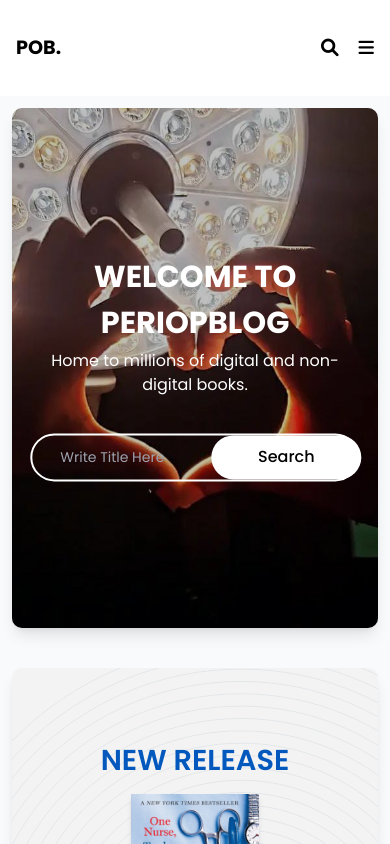
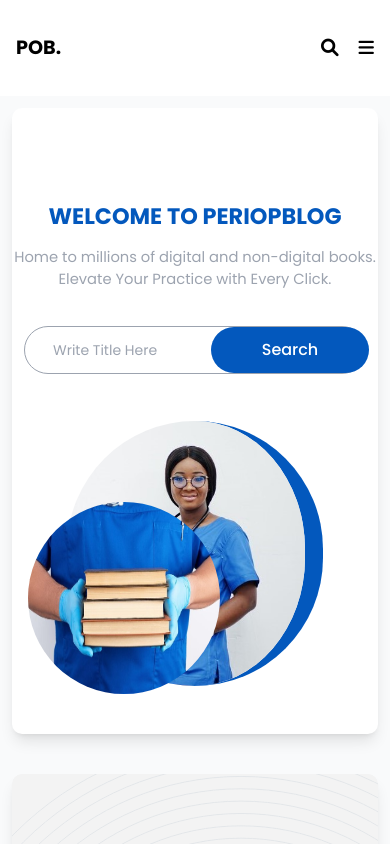
Before and after one commit to davidfayanju1/PeriOpBlog, a React (Vite) app: page / in a window 390 px wide. Shown: the top 844 px of the page. Built offline with nearby package versions, Linux system fonts and the light colour scheme.

Commit message:
Some changes done

```diff
--- a/src/components/modules/home/HomeComp.tsx
+++ b/src/components/modules/home/HomeComp.tsx
@@ -3,41 +3,10 @@ import Button from "../../common/Button";
 const HomeComp = () => {
   return (
     <div className="bg-gray-50 min-h-screen">
-      <div className="item-container md:h-[35rem] h-[69rem] flex items-center md:flex-row flex-col justify-center gap-10 p-3 w-full">
-        <section className="section_container flex items-center justify-between overflow-hidden md:px-[3.5rem] md:py-[3rem] h-full bg-white shadow-lg rounded-[10px] md:w-[70%] w-full">
-          <div className="mobile_image_container md:hidden relative block h-full w-full">
-            <div className="bg-[#000000]/25 z-10 h-full w-full absolute top-0 left-0 right-0 bottom-0"></div>
-            <img
-              src="/images/heroOfficial.jpg"
-              alt="hero-image"
-              className="h-full w-full object-cover relative"
-            />
-            <div className="text_container w-[90%] absolute z-20 top-1/2 left-1/2 transform -translate-x-1/2 -translate-y-1/2 text-center">
-              <h1 className="poppins-bold text-white w-full text-center text-[1.9rem]">
-                WELCOME TO PERIOPBLOG
-              </h1>
-              <span className="block poppins-regular mt-1 text-white md:text-left text-center text-[1rem] w-full">
-                Home to millions of digital and non-digital books.
-              </span>
-
-              <div className="input_container flex items-center px-7 justify-center border-solid mt-9 border-[2px] border-white rounded-full md:w-[60%] w-full h-[3rem]">
-                <input
-                  type="text"
-                  className="outline-none text-white poppins-regular placeholder:text-[14px] bg-transparent w-full text-[16px]"
-                  placeholder="Write Title Here"
-                />
-
-                <Button
-                  title="Search"
-                  onPress={() => console.log("ok")}
-                  buttonStyle="!h-full bg-white poppins-medium text-black font-semibold w-full mr-[-2rem] rounded-full"
-                />
-              </div>
-            </div>
-          </div>
-
-          <div className="desktop-container h-full md:flex flex-col justify-center hidden">
-            <h1 className="poppins-bold text-[#0358BD] mb-3 leading-tight md:w-[70%] w-full md:text-left text-center md:text-[3vw] text-[2rem]">
+      <div className="item-container md:h-[35rem] h-[79rem] flex items-center md:flex-row flex-col justify-center gap-10 p-3 w-full">
+        <section className="section_container flex md:flex-row flex-col items-center justify-between overflow-hidden bg-white md:px-[3.5rem] py-[3rem] h-full shadow-lg rounded-[10px] md:w-[70%] w-full">
+          <div className="desktop-container h-full flex flex-col justify-center">
+            <h1 className="poppins-bold text-[#0358BD] mb-3 leading-tight md:w-[70%] w-full md:text-left text-center md:text-[3vw] text-[1.4rem]">
               WELCOME TO PERIOPBLOG
             </h1>
             <span className="block poppins-regular mt-1 text-gray-400 md:text-left text-center text-[.92rem] md:w-[68%] w-full">
@@ -45,6 +14,7 @@ const HomeComp = () => {
               Your Practice with Every Click.
             </span>
 
+            <div className="item_container px-3">
               <div className="input_container flex items-center px-7 justify-center border-solid mt-9 border-[1px] border-gray-400 rounded-full md:w-[65%] w-full h-[3rem]">
                 <input
                   type="text"
@@ -59,8 +29,9 @@ const HomeComp = () => {
                 />
               </div>
             </div>
+          </div>
 
-          <div className="picture_container relative h-[26rem] md:block hidden w-[50%] rounded-full">
+          <div className="picture_container relative h-[26rem] md:w-[50%] w-[70%] rounded-full">
             <img
               src="/images/Opeyemi.jpg"
               alt="hero-image"
@@ -98,7 +69,7 @@ const HomeComp = () => {
 
               <Button
                 title="Preview"
-                buttonStyle="bg-[#0358BD] text-white poppins-medium mt-4 rounded-full h-[3rem] w-[50%] mx-auto"
+                buttonStyle="bg-[#0358BD] text-white poppins-medium mt-4 rounded-full h-[3rem] w-[60%] mx-auto"
                 onPress={() => console.log("Ok")}
               />
             </div>
```
Lines whose indentation alone changed are shown as unchanged.
